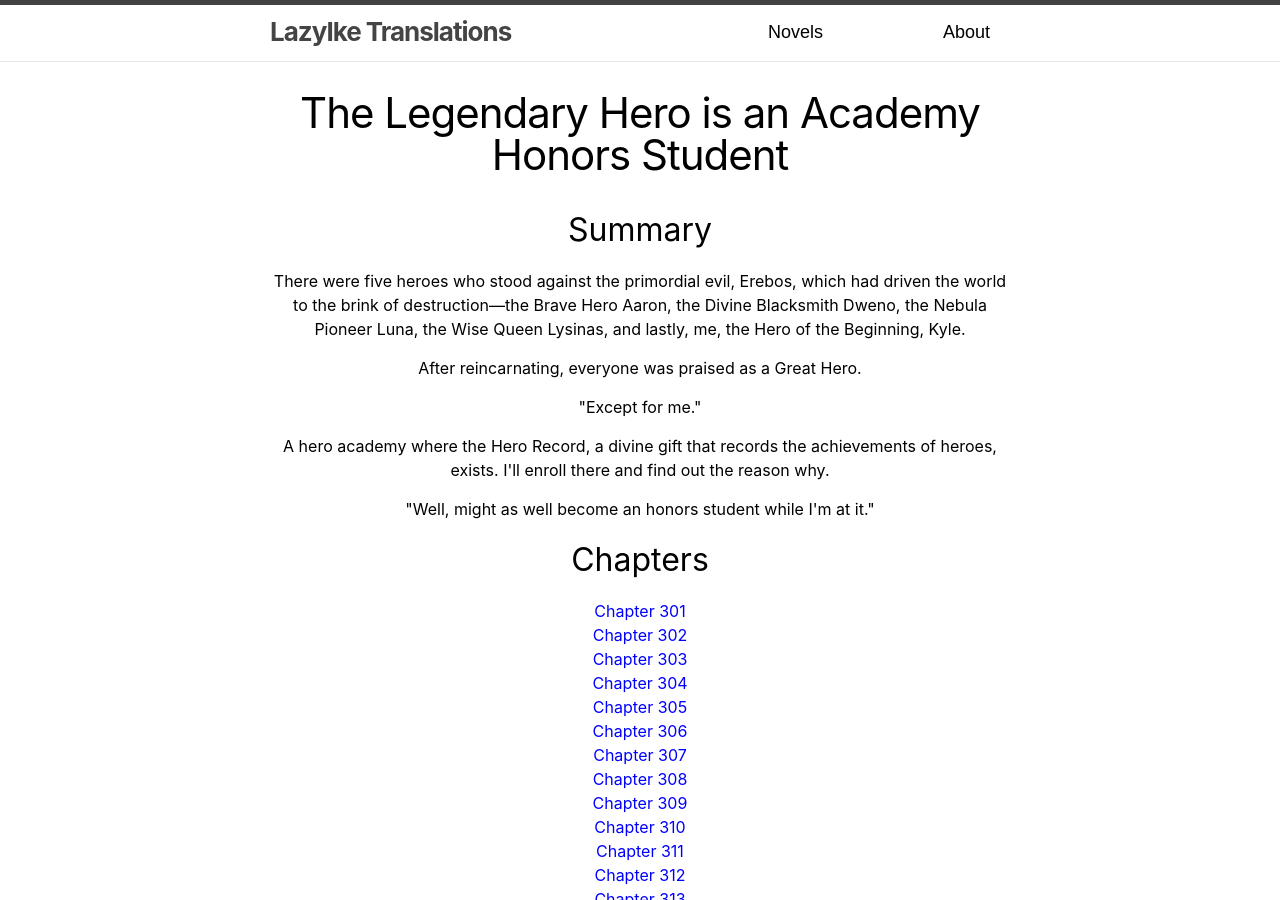
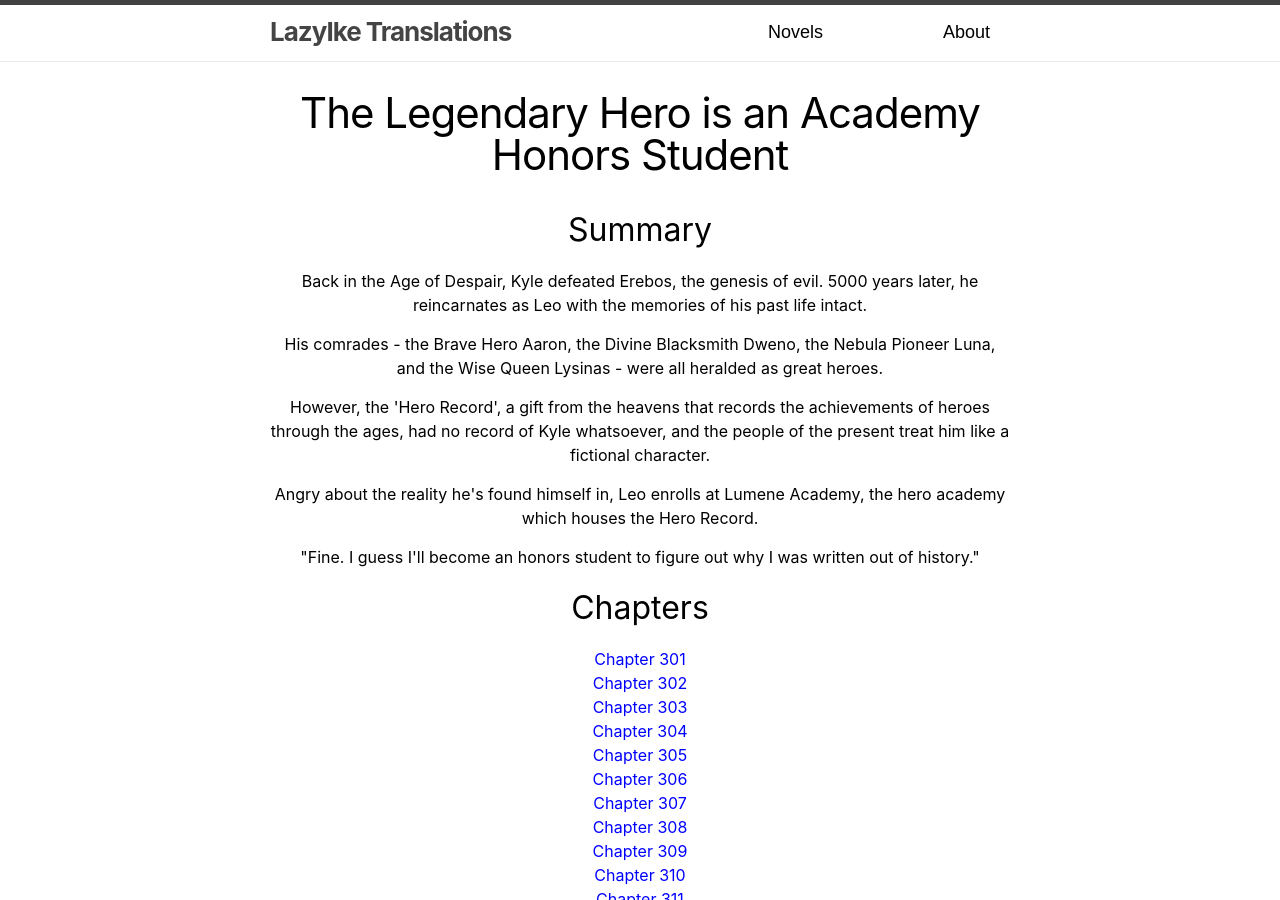
Before and after one commit to LazyIke/lazyike.github.io, a Jekyll site: the page built from LHAHS/index.md, in a window 1280 px wide and 900 px high. Built offline with Jekyll 4.4.1, drawn with Linux system fonts in a browser that asks for light colours.

Commit message:
Update index.md

```diff
--- a/LHAHS/index.md
+++ b/LHAHS/index.md
@@ -5,14 +5,14 @@ title: The Legendary Hero is an Academy Honors Student
 
 ## Summary
 
-There were five heroes who stood against the primordial evil, Erebos, which had driven the world to the brink of destruction—the Brave Hero Aaron, the Divine Blacksmith Dweno, the Nebula Pioneer Luna, the Wise Queen Lysinas, and lastly, me, the Hero of the Beginning, Kyle.
+Back in the Age of Despair, Kyle defeated Erebos, the genesis of evil. 5000 years later, he reincarnates as Leo with the memories of his past life intact.
 
-After reincarnating, everyone was praised as a Great Hero.
+His comrades - the Brave Hero Aaron, the Divine Blacksmith Dweno, the Nebula Pioneer Luna, and the Wise Queen Lysinas - were all heralded as great heroes.
 
-"Except for me."
+However, the 'Hero Record', a gift from the heavens that records the achievements of heroes through the ages, had no record of Kyle whatsoever, and the people of the present treat him like a fictional character.
 
-A hero academy where the Hero Record, a divine gift that records the achievements of heroes, exists. I'll enroll there and find out the reason why.
+Angry about the reality he's found himself in, Leo enrolls at Lumene Academy, the hero academy which houses the Hero Record.
 
-"Well, might as well become an honors student while I'm at it."
+"Fine. I guess I'll become an honors student to figure out why I was written out of history."
 
 ## Chapters
```
